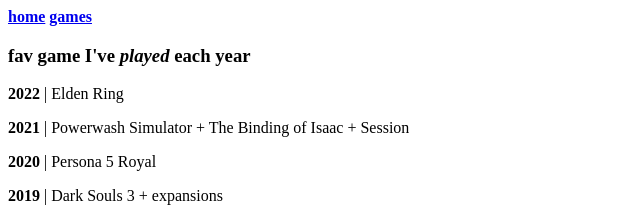
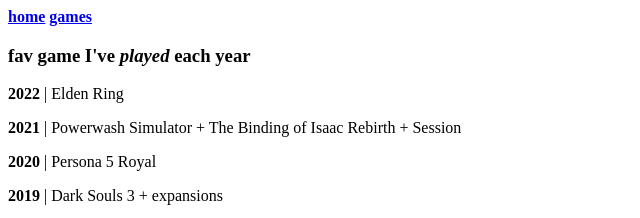
Before and after one commit to crisol3036/crisol3036.github.io, a plain HTML site: page games/index.html in a window 1280 px wide. Shown: the top 218 px of the page, 0-640 px from the left. Drawn offline with Linux system fonts and the light colour scheme.

Commit message:
Add Rebirth

```diff
--- a/games/index.html
+++ b/games/index.html
@@ -12,7 +12,7 @@
     </nav>
     <h3>fav game I've <em>played</em> each year</h3>
     <p><strong>2022</strong> | Elden Ring</p>
-    <p><strong>2021</strong> | Powerwash Simulator + The Binding of Isaac + Session</p>
+    <p><strong>2021</strong> | Powerwash Simulator + The Binding of Isaac Rebirth + Session</p>
     <p><strong>2020</strong> | Persona 5 Royal</p>
     <p><strong>2019</strong> | Dark Souls 3 + expansions</p>
     <p><strong>2018</strong> | The Witcher 3 + Blood & Wine</p>
```
